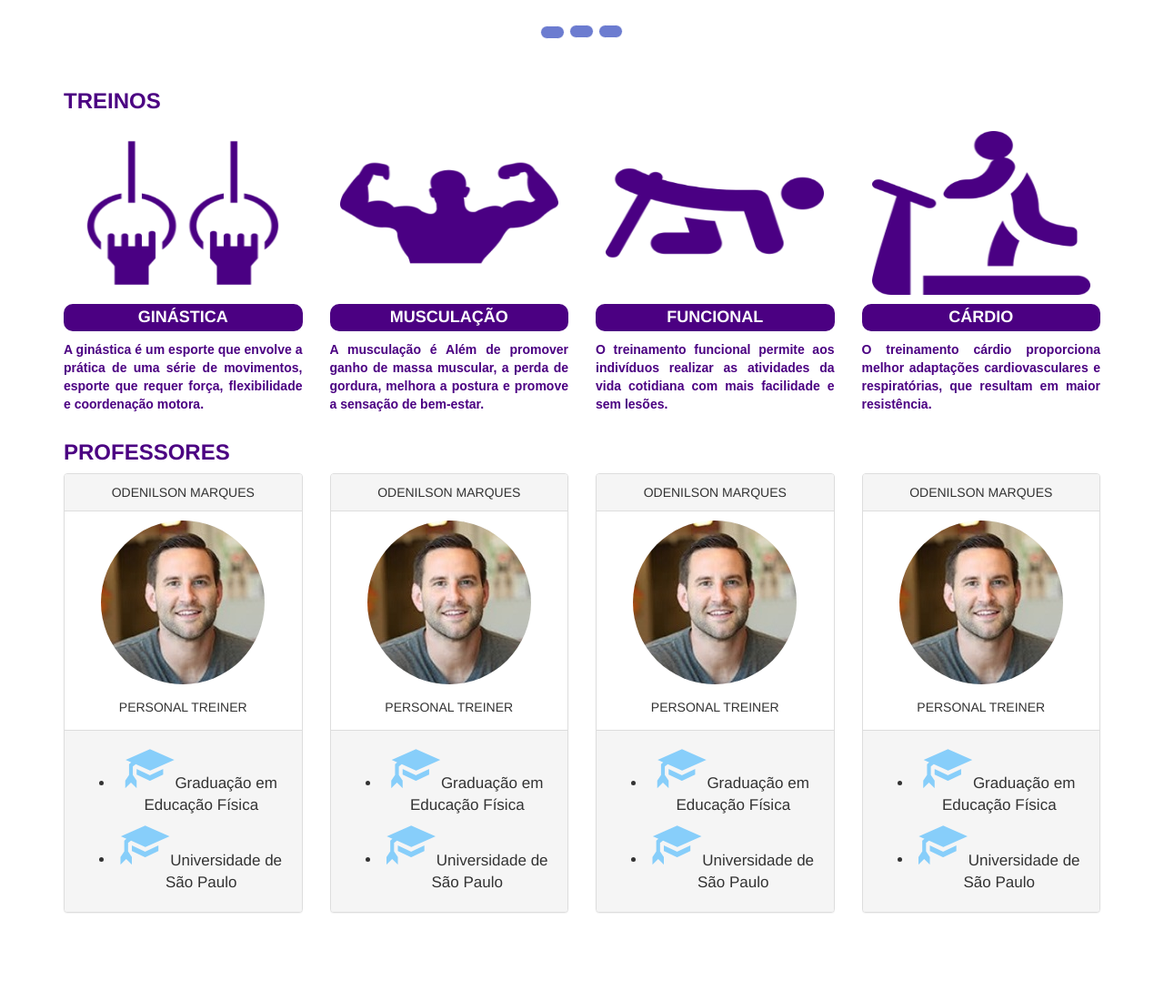
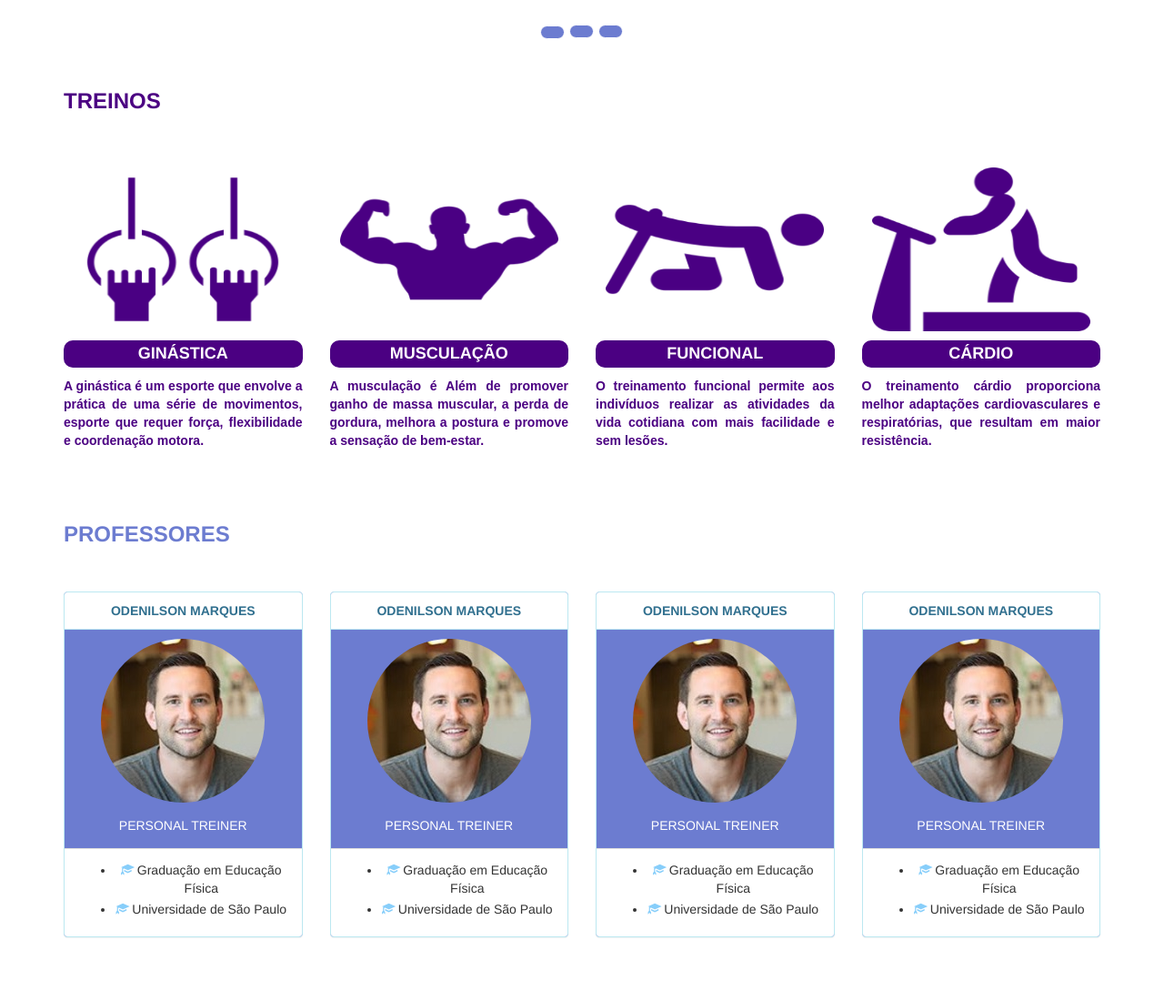
Before and after one commit to odenilsonmarques/academia, a PHP site: page /home.php in a window 1280 px wide. Shown: the part 714-1814 px from the top of the page at 91% size. Before the commit the page ends 1717 px from the top, so only its background shows below. Run offline with PHP 8.4, Linux system fonts and the light colour scheme.

Commit message:
foi feita novas alteracoes

```diff
--- a/assets/css/styleBody.css
+++ b/assets/css/styleBody.css
@@ -1,55 +1,8 @@
-.contentBody{
-    background-color:none;
-    margin-top: 150px;
-}
-.contatos{
-    border:1px solid thistle;
-    border-radius: 25px;
-    background-color:#e63888;
-}
 .glyphicon{
     color:lightskyblue;
-    font-size:50px;
     margin-top: 2%;
 }
-
-th{
-    font-size: 17px;
-    color:#1E90FF;
-}
-th .glyphicon{
-    font-size: 15px;
-    color:#1E90FF;
-}
-tr{
-    font-size: 17px;
-}
-li{
-    font-size: 17px;
-}
-
-.novoContato a{
-    color:#FFF;
-    font-size: 15px;
-    text-decoration: none;
-}
-.contatos a{
-    text-decoration: none;
-}
-#msg{
-    color:#228B22;
-    font-size:20px;
-    font-weight: bolder;
-}
-.imgAgenda img{
-    width:30%;
-}
-
-.novoContato .glyphicon{
-    font-size: 18px;
-    color: #FFF;
-}
-
+/*------------------------------------*/
 .destaque{
     margin-top:120px;
     background-color:none;
@@ -70,34 +23,46 @@
 }
 .destaque h3{
     color:#6c7cd0;
+}
+/*------------------------------------*/
+.portifolio{
+    background-color:none;
+    border:none;
+
+}
+.subPortifolio{
+    margin-top: 40px;
+    margin-bottom: 50px;
+    text-align: center;
+
+}
+.subPortifolio img{
+    border-radius: 10px;
+    border: none;
 
 }
 .portifolio h3{
     color:#6c7cd0;
 }
-.atividadeFisica h3{
-    color:#4B0082 ;
+.carousel-indicators{
+    margin-top: 5px;
+    border:none;
+    position: relative;
 }
-.professores h3{
-    color:#4B0082 ;
+.carousel-indicators .ponto{
+    background-color: #6c7cd0;
+    width: 27px;
+    height: 15px;
 }
-.portifolio{
+/*------------------------------------*/
+.atividadeFisica{
     background-color:none;
     border:none;
 }
-.subPortifolio{
+.subAtividadeFisica{
     margin-top: 40px;
     margin-bottom: 50px;
     text-align: center;
-}
-.subPortifolio img{
-    border-radius: 10px;
-    border: none;
-}
-
-.atividadeFisica{
-    background-color:none;
-    border:none;
 }
 .subAtividadeFisica img{
     margin-top: 40px;
@@ -105,7 +70,6 @@
     height: 180px;
     width: 240px;
 }
-
 .subAtividadeFisica h4{
     padding: 5px;
     color: #FFF;
@@ -120,7 +84,10 @@
     font-family: Arial, Helvetica, sans-serif;
     font-weight: bold;
 }
-
+.atividadeFisica h3{
+    color:#4B0082 ;
+}
+/*------------------------------------*/
 .professor{
     background-color:none;
     border:none;
@@ -130,21 +97,25 @@
     margin-bottom: 50px;
     text-align: center;
 }
-
-.carousel-indicators{
-    margin-top: 5px;
-    border:none;
-    position: relative;
+.professor h3{
+    color:#6c7cd0;
 }
-.carousel-indicators .ponto{
-    background-color: #6c7cd0;
-    width: 27px;
-    height: 15px;
-}
-
 .text-center .img-responsive{
     margin: 0 auto;
     margin-top:10px;
+}
+.panel-info{
+    background-color: #6c7cd0;
+}
+.professor .panel-heading{
+    background-color: #FFF;
+    font-weight: bold;
+}
+.professor .panel-footer{
+    background-color: #FFF;
+}
+.professor .panel-body{
+    color: #FFF;
 }
 
 ul, li{
--- a/home.php
+++ b/home.php
@@ -24,7 +24,6 @@
                 <li><a href="#portfolio">INICIO</a></li>
                 <li><a href="#services">TREINOS</a></li>
                     <li><a href="#portfolio">PORTIFÓLIO</a></li>
-
                     <li><a href="#portfolio">PROFESSORES</a></li>
                     <li><a href="#about">SOBRE</a></li>
                     <li><a href="#contact">LOGIN</a></li>
@@ -153,12 +152,12 @@
     </section>
 
     <section>
-        <div class="container-fluid professores">
+        <div class="container-fluid professor">
             <div class="container">
                 <h3><b>PROFESSORES</b></h3>
                 <div class="row">
-                    <div class="col-lg-3 subProfessores text-center">
-                        <div class="panel panel-default ">
+                    <div class="col-lg-3 subProfessor text-center">
+                        <div class="panel panel-info">
                             <div class="panel-heading">ODENILSON MARQUES</div>
                             <img src="assets/img/personal.jpg" class="img-responsive img-circle">
                             <div class="panel-body">PERSONAL TREINER </div>
@@ -171,8 +170,21 @@
                         </div>
                     </div>
 
-                    <div class="col-lg-3  subProfessores text-center">
-                        <div class="panel panel-default ">
+                    <div class="col-lg-3  subProfessor text-center">
+                        <div class="panel panel-info">
+                            <div class="panel-heading">ODENILSON MARQUES</div>
+                            <img src="assets/img/personal.jpg" class="img-responsive img-circle">
+                            <div class="panel-body">PERSONAL TREINER</div>
+                            <div class="panel-footer">
+                                <ul>
+                                    <li><span class="glyphicon glyphicon-education"></span> Graduação em Educação Física</li>
+                                    <li><span class="glyphicon glyphicon-education"></span> Universidade de São Paulo</li>
+                                </ul>
+                            </div>
+                        </div>
+                    </div>
+                    <div class="col-lg-3  subProfessor  text-center">
+                        <div class="panel panel-info">
                             <div class="panel-heading">ODENILSON MARQUES</div>
                             <img src="assets/img/personal.jpg" class="img-responsive img-circle">
                             <div class="panel-body">PERSONAL TREINER </div>
@@ -184,21 +196,8 @@
                             </div>
                         </div>
                     </div>
-                    <div class="col-lg-3  subProfessores  text-center">
-                        <div class="panel panel-default">
-                            <div class="panel-heading">ODENILSON MARQUES</div>
-                            <img src="assets/img/personal.jpg" class="img-responsive img-circle">
-                            <div class="panel-body">PERSONAL TREINER </div>
-                            <div class="panel-footer">
-                                <ul>
-                                    <li><span class="glyphicon glyphicon-education"></span> Graduação em Educação Física</li>
-                                    <li><span class="glyphicon glyphicon-education"></span> Universidade de São Paulo</li>
-                                </ul>
-                            </div>
-                        </div>
-                    </div>
-                    <div class="col-lg-3  subProfessores text-center">
-                        <div class="panel panel-default ">
+                    <div class="col-lg-3  subProfessor text-center">
+                        <div class="panel panel-info">
                             <div class="panel-heading">ODENILSON MARQUES</div>
                             <img src="assets/img/personal.jpg" class="img-responsive img-circle">
                             <div class="panel-body">PERSONAL TREINER </div>
```
